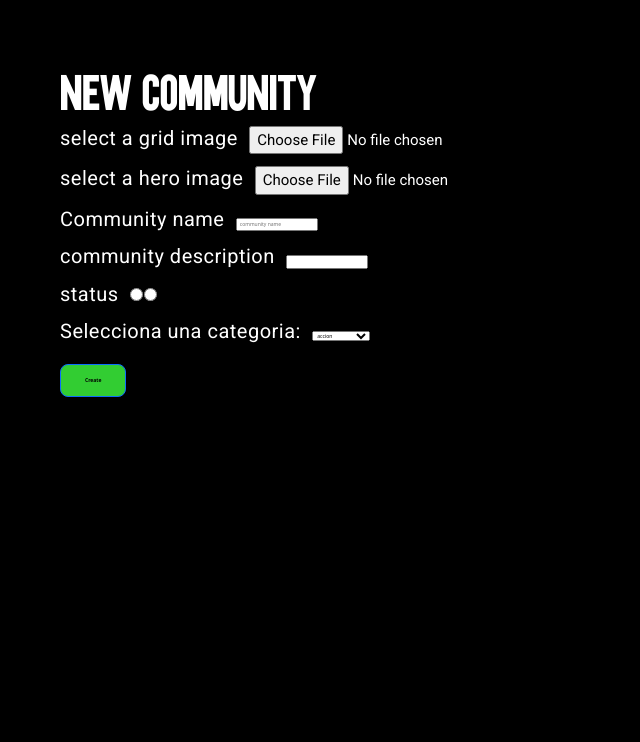
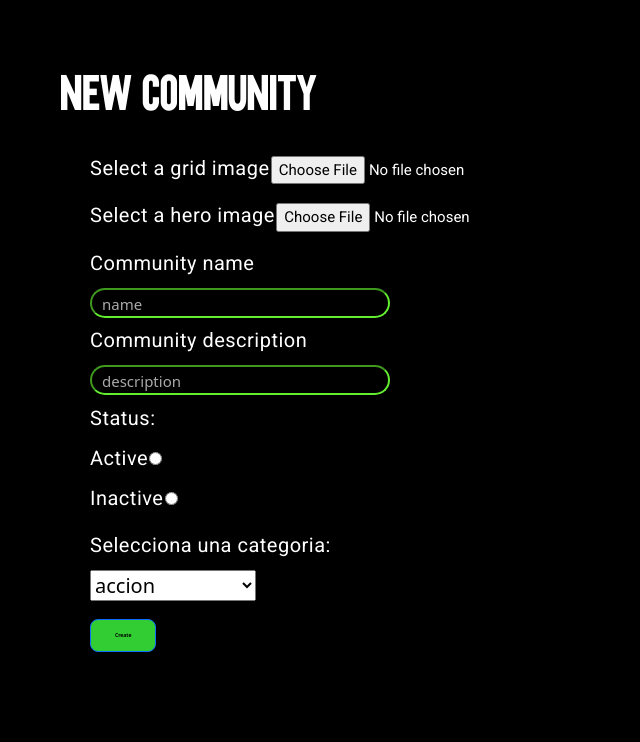
Before and after one commit to Emanuek899/pixel-vortex, a Django app: page /community/new-community/ in a window 1280 px wide. Shown: the part 95-837 px from the top of the page, without its empty margins (0-640 px from the left). Before the commit the page ends 492 px from the top, so only its background shows below. Run offline with Django 5.2, Linux system fonts and the light colour scheme; a user stored in the database is signed in; data comes from the database, SQL or seed files in the repository; both versions use the stored data as it was after the commit; some web fonts are replaced.

Commit message:
<Edition> community creation feature

```diff
--- a/community/views.py
+++ b/community/views.py
@@ -8,6 +8,7 @@
 from django.shortcuts import render, redirect
 from rest_framework.pagination import PageNumberPagination
 from polls.models import Genre
+from django.contrib.auth.decorators import login_required
 
 
 # Create your views here.
@@ -64,6 +65,7 @@
     }
     return render(request, 'community/community.html', context)
 
+@login_required
 def createCommunity(request):
     """
     Create a new community only if the user is logged
--- a/static/community/css/new_community.css
+++ b/static/community/css/new_community.css
@@ -7,6 +7,9 @@
 #main-container{
     margin-top: calc(100vh - (100vh - 95px));
     padding: 60px;
+}
+#form{
+    padding: 30px;
 }
 .title{
     font-family: "trouble";
@@ -18,7 +21,7 @@
     font-size: 20px;
     color: #ffffff;
     letter-spacing: .5px;
-    margin-right: 10px;
+    margin-bottom: 10px;
 }
 .image-input{
     width: auto;
@@ -27,3 +30,22 @@
     font-family: "roboto";
     color: #ffffff;
 }
+.text-input{
+    height: 30px;
+    width: 300px;
+    font-size: 20px;
+    border-radius: 20px;
+    background-color: black;
+    color: #ffffff;
+    border-color: #62ED2E;
+    padding: 10px;
+}
+.text-input::placeholder{
+    color: darkgrey;
+    font-size: 15px;
+}
+.selection-input{
+    height: auto;
+    font-size: 20px;
+    width: auto;
+}
--- a/templates/community/new_community.html
+++ b/templates/community/new_community.html
@@ -10,29 +10,31 @@
             <form method="POST" enctype="multipart/form-data">
                 {% csrf_token %}
                 <div>
-                    <label for="grid" class="labels">select a grid image</label>
-                    <input type="file", name="grid" class="image-input" required>
+                    <label for="grid" class="labels">Select a grid image</label>
+                    <input type="file" name="grid" class="image-input" required>
                 </div><br>
                 <div>
-                    <label for="hero" class="labels">select a hero image</label>
-                    <input type="file", name="hero" class="image-input" required>
+                    <label for="hero" class="labels">Select a hero image</label>
+                    <input type="file" name="hero" class="image-input" required>
                 </div><br>
                 <div>
-                    <label for="name" class="labels">Community name</label>
-                    <input autocomplete="off" type="text", name="name" class="text-input", placeholder="community name" required>
+                    <label for="name" class="labels">Community name</label><br>
+                    <input autocomplete="off" type="text" name="name" class="text-input" placeholder="name" required>
                 </div><br>
                 <div>
-                    <label for="description" class="labels">community description</label>
-                    <input type="text", name="description" class="text-input">
+                    <label for="description" class="labels">Community description</label><br>
+                    <input type="text" name="description" class="text-input"placeholder="description">
                 </div><br>
                 <div>
-                    <label for="status" class="labels">status</label>
-                    <input type="radio", name="status" value="A">
-                    <input type="radio", name="status" value="I">
+                    <label for="status" class="labels">Status:</label><br>
+                    <label for="status" class="labels">Active</label>
+                    <input type="radio" name="status" value="A"><br>
+                    <label for="status" class="labels">Inactive</label>
+                    <input type="radio" name="status" value="I">
                 </div><br>
                 <div>
-                    <label for="category" class="labels">Selecciona una categoria:</label>
-                    <select name="category" id="category">
+                    <label for="category" class="labels">Selecciona una categoria:</label><br>
+                    <select name="category" id="category" class="selection-input">
                         {% for category in categories %}
                             <option value="{{ category.genre_id }}">{{ category.genre }}</option>
                         {% endfor %}
```
Also changed, not shown: requirements.txt (deleted, +0 -13 lines), static/community/css/communities.css (+15 -0 lines), static/community/js/components/img_previsualizer.js (added, +13 -0 lines), db.sqlite3, manage.py (line endings or trailing spaces), 3 other files.
